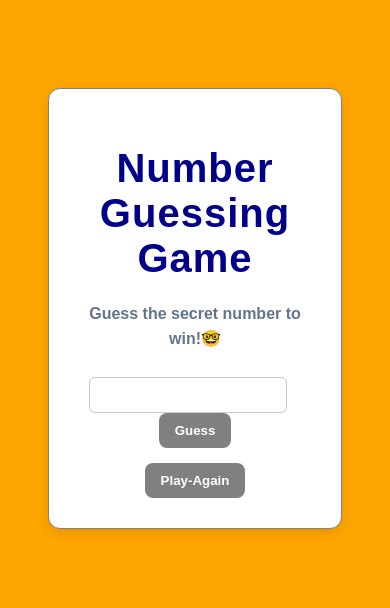
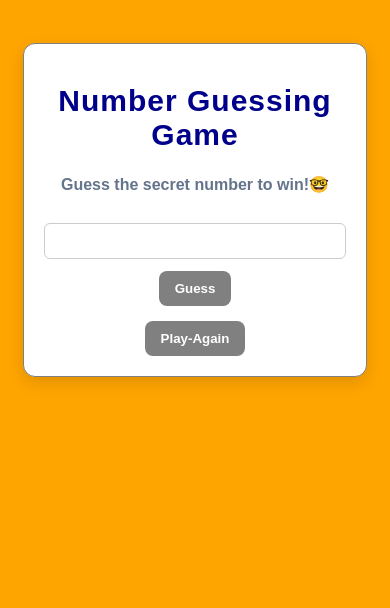
Before and after one commit to emmanuellauloko240/number_guessing_game, a Flask app: page /guess-game in a window 390 px wide. Shown: the top 608 px of the page. Run offline with Flask 3, Linux system fonts and the light colour scheme.

Commit message:
Polish game styling and responsive layout

```diff
--- a/static/style.css
+++ b/static/style.css
@@ -6,7 +6,6 @@ h1{
     letter-spacing: 1px;
 }
 body{
-    background-color: #f0f4f8;
     text-align: center;
     padding: 40px;
     font-family: Arial, sans-serif;
@@ -21,7 +20,6 @@ button{
     cursor: pointer;
     transition: background-color 0.3s ease;
     font-weight: 600;
-    padding: 10px 16px;
 }
 form + form {
     margin-top: 15px;
@@ -33,6 +31,11 @@ input{
     border: 1px solid #ccc;
     width: 180px;
     font-size: 16px;
+    outline: none;
+}
+input:focus {
+    border-color: darkblue;
+    box-shadow: 0 0 5px rgba(0, 0, 139, 0.3);
 }
 .message{
     margin-top: 15px;
@@ -48,14 +51,14 @@ button:hover{
     max-width: 500px;
     margin: 0 auto;
     width: 100%;
-    padding: 30px;
     background-color: white;
     border-radius: 12px;
-    box-shadow: 0 4px 12px rgba(0, 0, 0, 0.1);
-    margin: 40px auto;
+    box-shadow: 0 6px 16px rgba(0, 0, 0, 0.12);
     border: 1px solid gray;
     box-sizing: border-box;
     transition: box-shadow 0.3s ease;
+    margin: 40px auto;
+    padding: 30px;
 
 
 }
@@ -69,3 +72,25 @@ button:hover{
     margin-bottom: 25px;
     line-height: 1.6;
 }
+
+@media (max-width: 600px) {
+    body {
+        padding: 15px;
+    }
+
+    .game-container {
+        margin: 20px auto;
+        padding: 20px;
+
+    }
+
+    h1 {
+        font-size: 30px;
+    }
+
+    input {
+        width: 100%;
+        box-sizing: border-box;
+        margin-bottom: 12px;
+    }
+}
```
